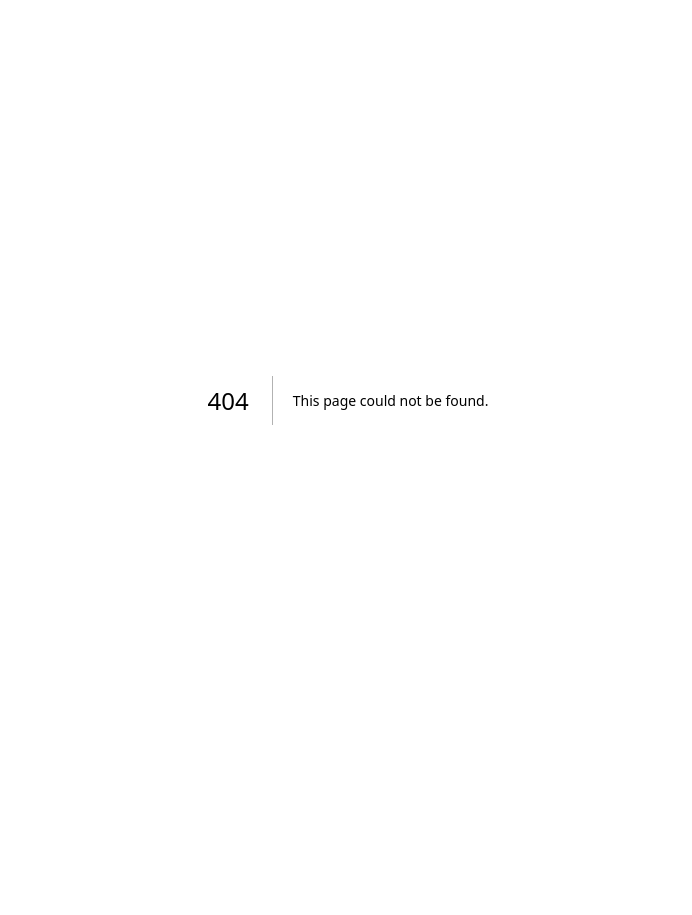
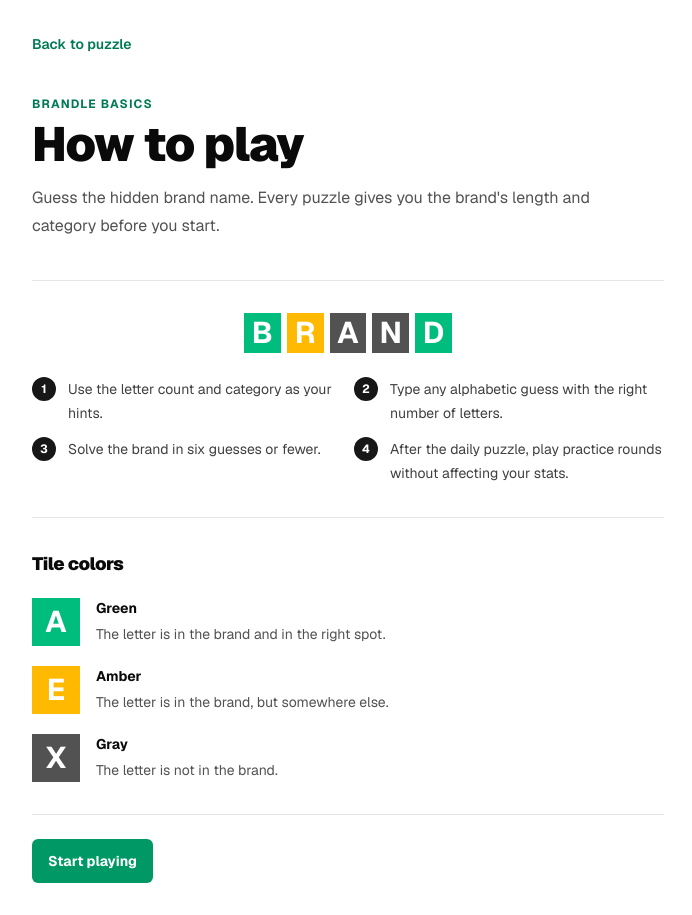
Before and after one commit to karthikmudaliarX/brandle, a Next.js app: page /how-to-play in a window 1280 px wide. Before the commit this address had no page. Shown: the whole page, without its empty margins (292-984 px from the left). Before the commit the page ends 800 px from the top, so only its background shows below. Built offline with nearby package versions, Linux system fonts and the light colour scheme.

Commit message:
add how to play page

```diff
--- a/app/components/Game.tsx
+++ b/app/components/Game.tsx
@@ -1,5 +1,6 @@
 "use client";
 
+import Link from "next/link";
 import { useCallback, useEffect, useMemo, useRef, useState } from "react";
 import { Grid } from "./Grid";
 import { Keyboard } from "./Keyboard";
@@ -200,6 +201,12 @@
             {activeBrand.category}
           </span>
         </p>
+        <Link
+          href="/how-to-play"
+          className="text-xs font-semibold text-emerald-700 underline-offset-4 hover:underline dark:text-emerald-400"
+        >
+          New? How to play
+        </Link>
       </header>
 
       <div className="relative w-full">
--- /dev/null
+++ b/app/how-to-play/page.tsx
@@ -0,0 +1,122 @@
+import type { Metadata } from "next";
+import Link from "next/link";
+import { Tile } from "../components/Tile";
+import type { TileState } from "../lib/game";
+
+export const metadata: Metadata = {
+  title: "How to Play Brandle",
+  description: "Learn the rules for Brandle, the daily brand-name word puzzle.",
+};
+
+const examples: { letter: string; state: TileState; label: string; detail: string }[] = [
+  {
+    letter: "A",
+    state: "correct",
+    label: "Green",
+    detail: "The letter is in the brand and in the right spot.",
+  },
+  {
+    letter: "E",
+    state: "present",
+    label: "Amber",
+    detail: "The letter is in the brand, but somewhere else.",
+  },
+  {
+    letter: "X",
+    state: "absent",
+    label: "Gray",
+    detail: "The letter is not in the brand.",
+  },
+];
+
+const steps = [
+  "Use the letter count and category as your hints.",
+  "Type any alphabetic guess with the right number of letters.",
+  "Solve the brand in six guesses or fewer.",
+  "After the daily puzzle, play practice rounds without affecting your stats.",
+];
+
+function MiniRow() {
+  const letters = "BRAND".split("");
+  const states: TileState[] = ["correct", "present", "absent", "absent", "correct"];
+
+  return (
+    <div
+      className="grid w-full max-w-52 gap-1.5"
+      style={{ gridTemplateColumns: `repeat(${letters.length}, minmax(0, 1fr))` }}
+      aria-label="Example Brandle guess feedback"
+    >
+      {letters.map((letter, index) => (
+        <Tile key={`${letter}-${index}`} letter={letter} state={states[index]} />
+      ))}
+    </div>
+  );
+}
+
+export default function HowToPlayPage() {
+  return (
+    <main className="mx-auto flex min-h-svh w-full max-w-2xl flex-col px-5 py-8 text-neutral-950 dark:text-neutral-50">
+      <nav className="mb-10">
+        <Link
+          href="/"
+          className="text-sm font-semibold text-emerald-700 underline-offset-4 hover:underline dark:text-emerald-400"
+        >
+          Back to puzzle
+        </Link>
+      </nav>
+
+      <header className="mb-10">
+        <p className="mb-2 text-xs font-bold uppercase tracking-widest text-emerald-700 dark:text-emerald-400">
+          Brandle basics
+        </p>
+        <h1 className="text-4xl font-black tracking-tight sm:text-5xl">How to play</h1>
+        <p className="mt-4 max-w-xl text-base leading-7 text-neutral-600 dark:text-neutral-400">
+          Guess the hidden brand name. Every puzzle gives you the brand&apos;s
+          length and category before you start.
+        </p>
+      </header>
+
+      <section className="border-y border-neutral-200 py-8 dark:border-neutral-800">
+        <div className="mb-6 flex justify-center">
+          <MiniRow />
+        </div>
+        <ol className="grid gap-3 text-sm leading-6 text-neutral-700 dark:text-neutral-300 sm:grid-cols-2">
+          {steps.map((step, index) => (
+            <li key={step} className="flex gap-3">
+              <span className="flex h-6 w-6 shrink-0 items-center justify-center rounded-full bg-neutral-900 text-xs font-bold text-white dark:bg-neutral-100 dark:text-neutral-900">
+                {index + 1}
+              </span>
+              <span>{step}</span>
+            </li>
+          ))}
+        </ol>
+      </section>
+
+      <section className="py-8">
+        <h2 className="text-lg font-black tracking-tight">Tile colors</h2>
+        <div className="mt-5 grid gap-5">
+          {examples.map((example) => (
+            <div key={example.state} className="grid grid-cols-[3rem_1fr] items-center gap-4">
+              <Tile letter={example.letter} state={example.state} />
+              <div>
+                <h3 className="text-sm font-bold">{example.label}</h3>
+                <p className="mt-1 text-sm leading-6 text-neutral-600 dark:text-neutral-400">
+                  {example.detail}
+                </p>
+              </div>
+            </div>
+          ))}
+        </div>
+      </section>
+
+      <div className="mt-auto border-t border-neutral-200 pt-6 dark:border-neutral-800">
+        <Link
+          href="/"
+          className="inline-flex min-h-11 items-center rounded-md bg-emerald-600 px-4 text-sm font-bold text-white transition hover:bg-emerald-700 active:scale-95"
+        >
+          Start playing
+        </Link>
+      </div>
+    </main>
+  );
+}
```
